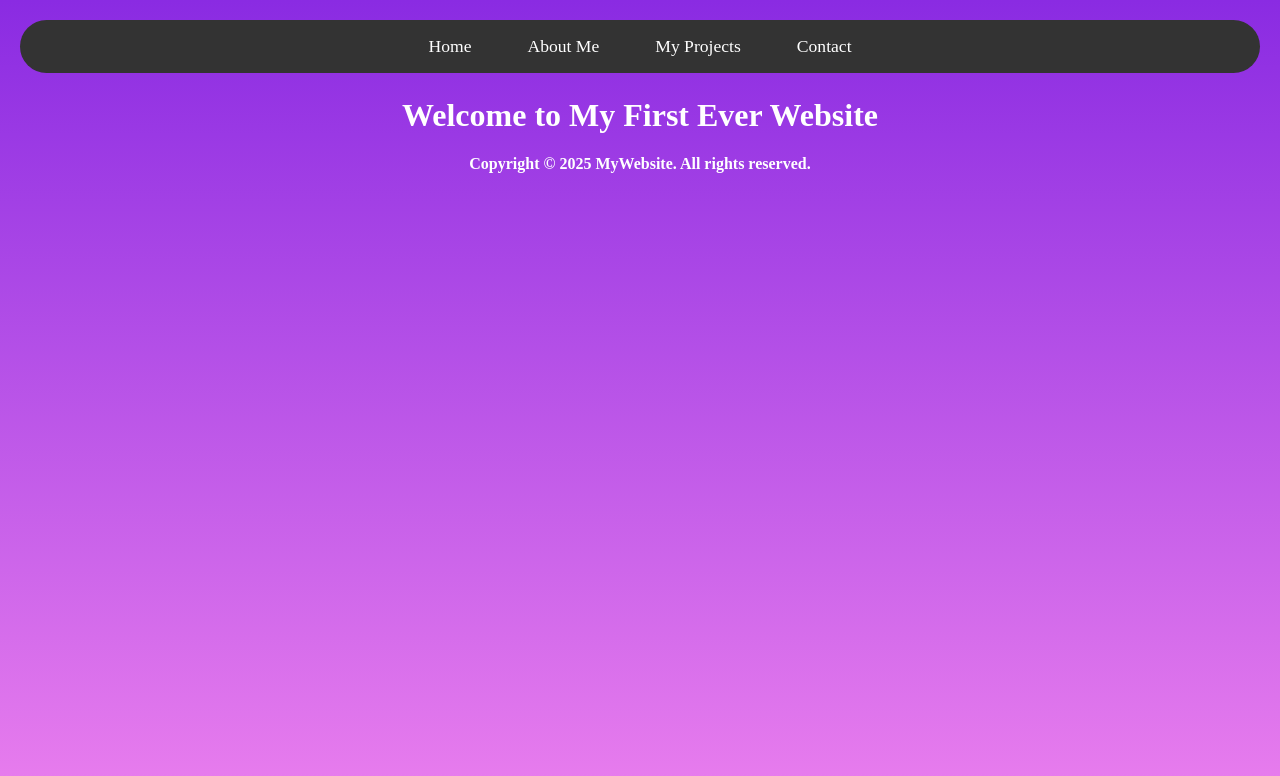
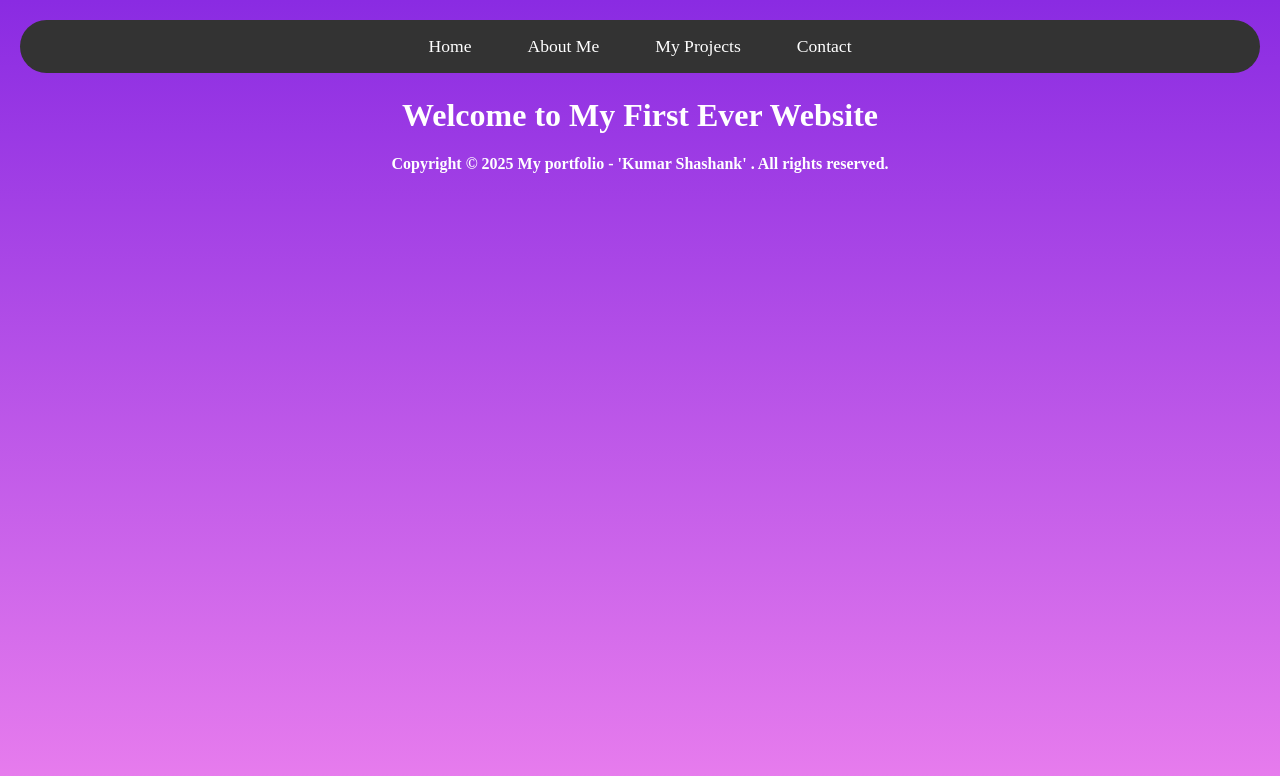
Before and after one commit to GameStoreio/Gaming-Store, a website: page index.html in a window 1280 px wide. Drawn offline with Linux system fonts and the light colour scheme.

Commit message:
modified:   index.html

```diff
--- a/index.html
+++ b/index.html
@@ -55,7 +55,7 @@
         <p
         style=" text-align: center;
         color: white;
-        font-weight: bold;">Copyright &#169; 2025 MyWebsite. All rights reserved.</p>
+        font-weight: bold;">Copyright &#169;  2025 My portfolio - 'Kumar Shashank' . All rights reserved.</p>
       </footer>
     </body>
 </html>
```
